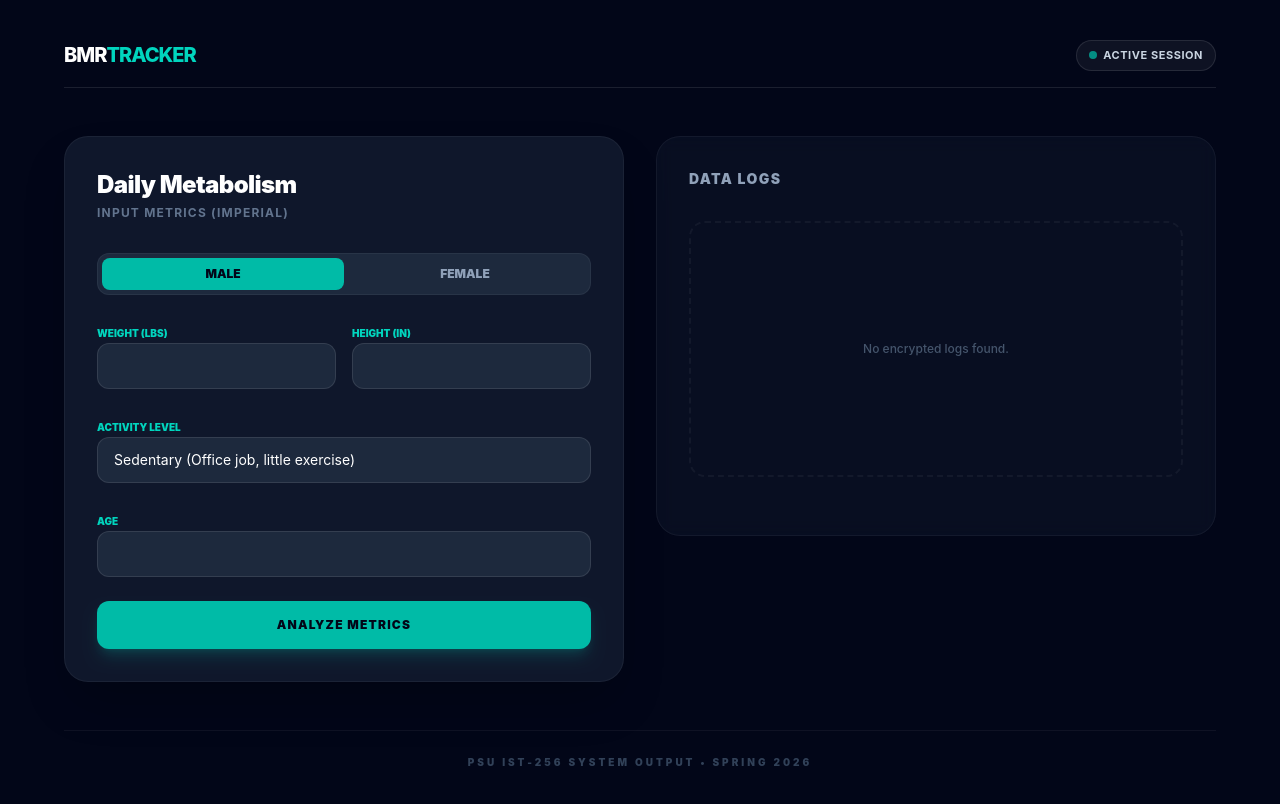
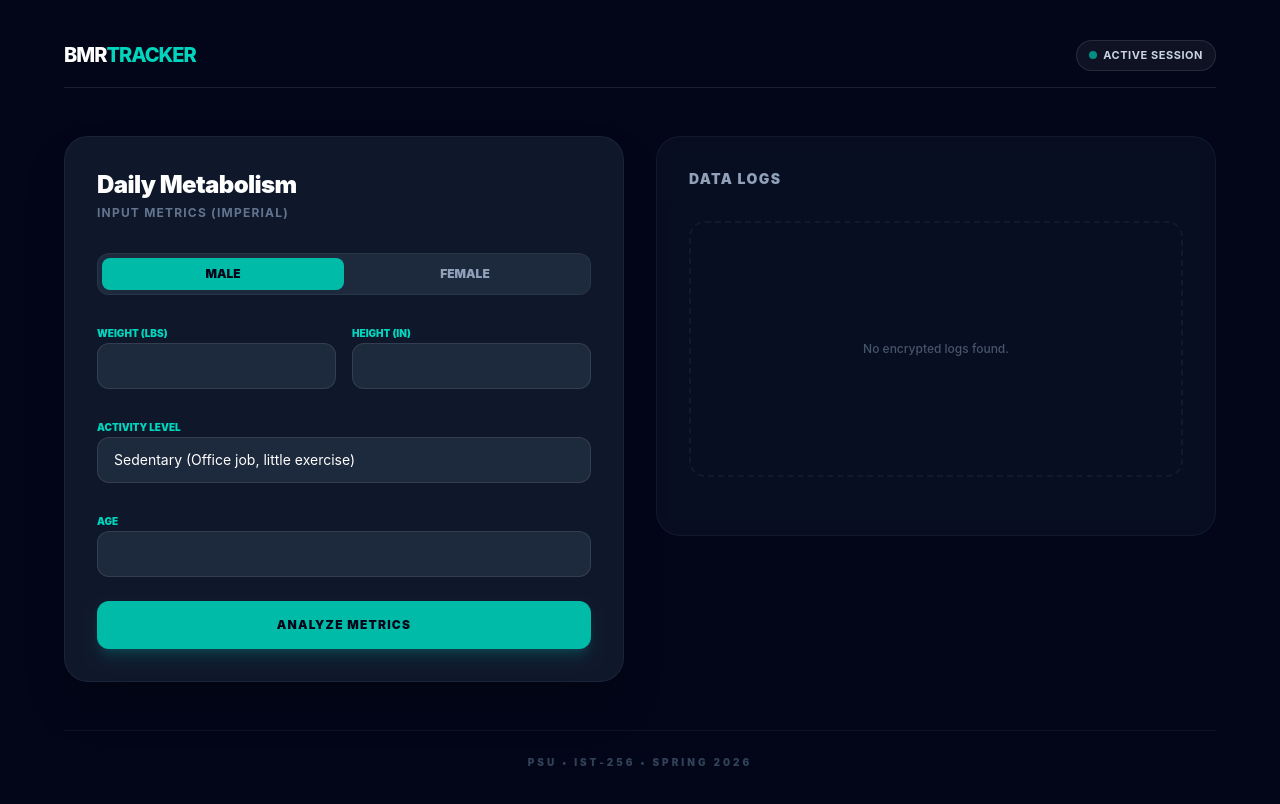
Before and after one commit to GaigeJohnson/BMR-Tracker, a React (Vite) app: page / in a window 1280 px wide. Shown: the top 804 px of the page. Built offline with nearby package versions, Linux system fonts and the light colour scheme.

Commit message:
editing footer

```diff
--- a/src/App.jsx
+++ b/src/App.jsx
@@ -173,7 +173,7 @@ return (
       </main>
 
       <footer className="max-w-6xl mx-auto mt-12 text-center py-6 border-t border-white/5">
-        <p className="text-[10px] font-black text-slate-700 tracking-[0.3em] uppercase">PSU IST-256 System Output • Spring 2026</p>
+        <p className="text-[10px] font-black text-slate-700 tracking-[0.3em] uppercase">PSU • IST-256 • Spring 2026</p>
       </footer>
     </div>
   )
```
